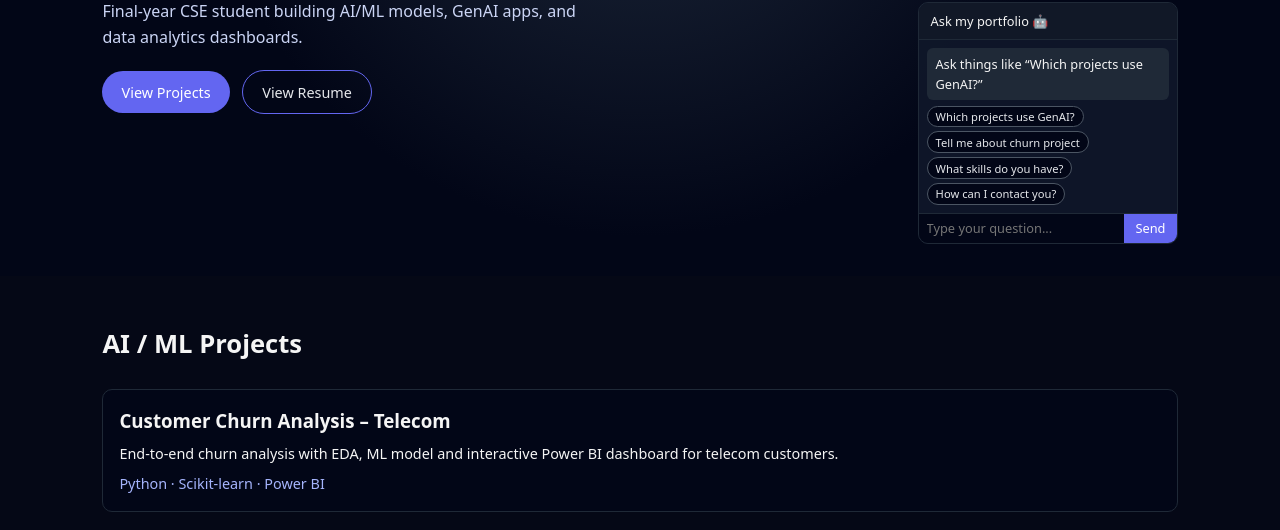
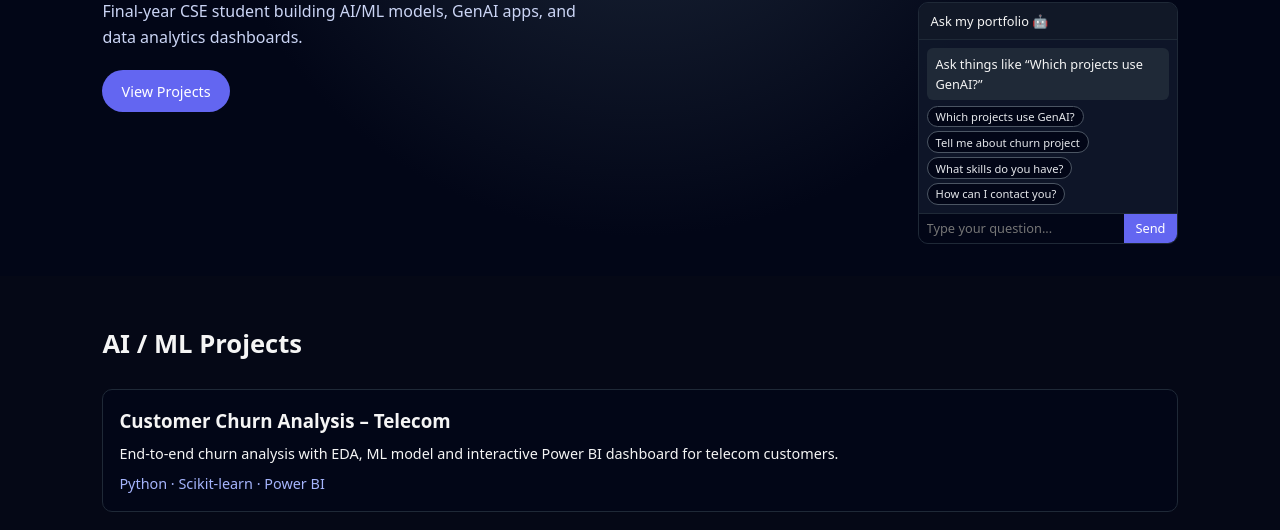
Before and after one commit to arshi-shaik/ai-ml-genai-portfolio, a plain HTML site: page index.html in a window 1280 px wide. Shown: the part 204-734 px from the top of the page. Drawn offline with Linux system fonts and the light colour scheme.

Commit message:
Update index.html

```diff
--- a/index.html
+++ b/index.html
@@ -24,13 +24,6 @@
       <p>Final-year CSE student building AI/ML models, GenAI apps, and data analytics dashboards.</p>
       <div class="hero-buttons">
         <a href="#projects" class="btn primary">View Projects</a>
-        <a
-          href="https://drive.google.com/file/d/1OJ-JtoAj4HlcZuLPLveGwftbnJaGMO0T/preview"
-          class="btn secondary"
-          target="_blank"
-        >
-          View Resume
-        </a>
       </div>
     </div>
 
```
